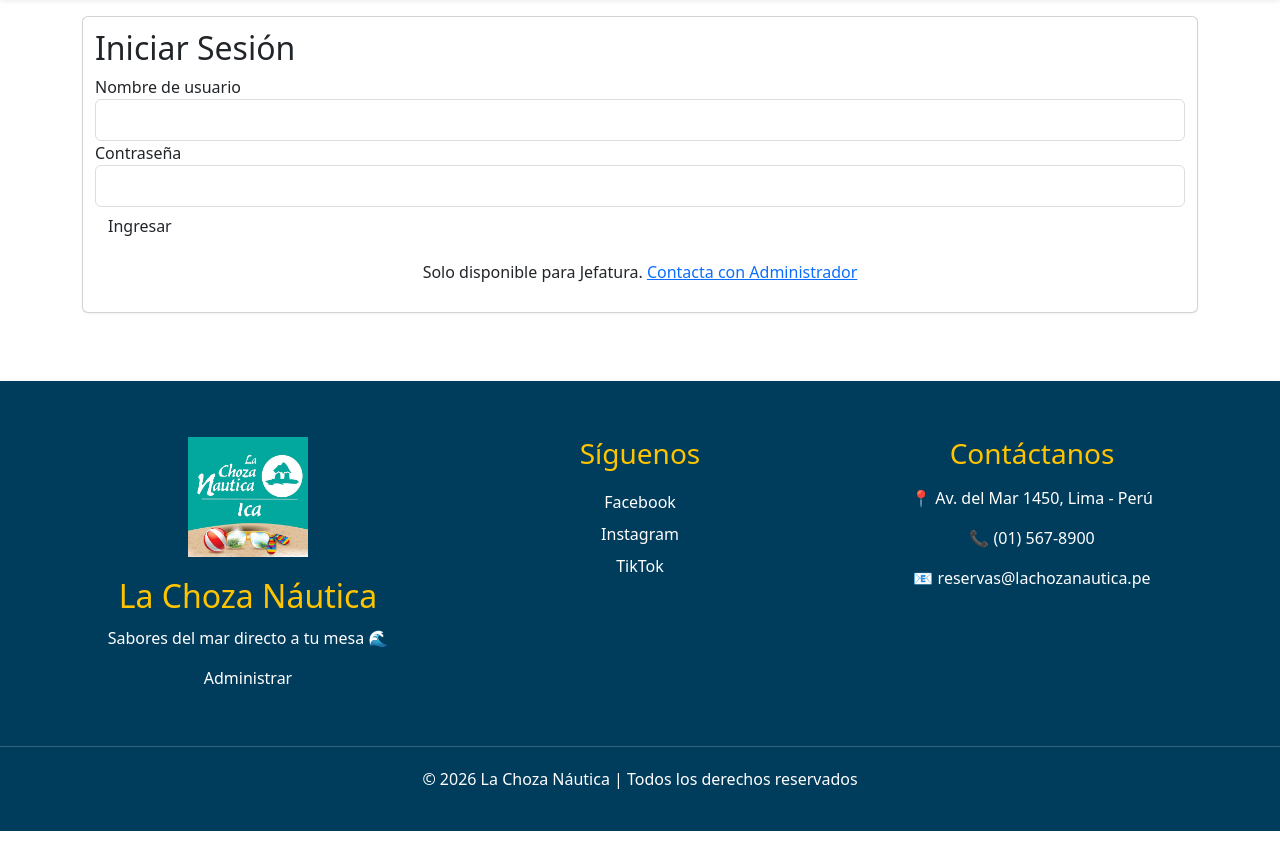
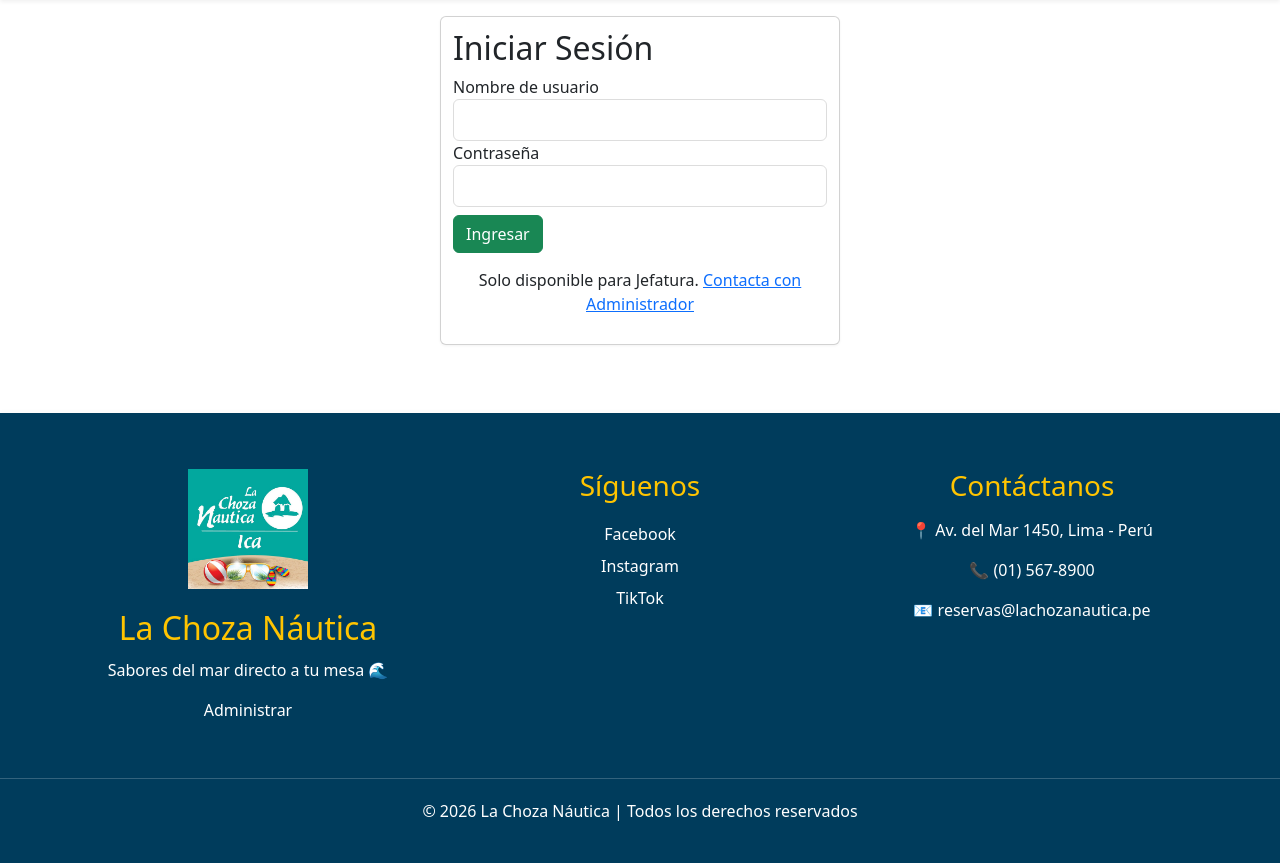
Before and after one commit to JaimeSuarez14/Automatizacion_Proceso_Operativo_en_una_organizacion_comercial, a PHP site: page /login.admin.php in a window 1280 px wide. Shown: the part 96-959 px from the top of the page. Before the commit the page ends 927 px from the top, so only its background shows below. Run offline with PHP 8.4, Linux system fonts and the light colour scheme.

Commit message:
login admin modificado

```diff
--- a/login.admin.php
+++ b/login.admin.php
@@ -4,7 +4,7 @@
 // ==========================
 session_start();
 require 'db.php'; // Asegúrate de que $pdo esté definido aquí
-if (isset($_SESSION['rol']) && isset($_SESSION['nombre_usuario']) && $_SESSION['rol'] =="admin"){
+if (isset($_SESSION['rol']) && isset($_SESSION['nombre_usuario']) && $_SESSION['rol'] == "admin") {
     header("Location: admin/admin.php");
     exit;
 }
@@ -56,7 +56,8 @@
 
 <?php require 'header.php'; ?>
 
-<section class="card">
+<section class="w-100">
+    <div class="card mx-auto" style="width: 25rem;">
         <h2>Iniciar Sesión</h2>
 
         <?php if (!empty($error)): ?>
@@ -70,12 +71,13 @@
             <label>Contraseña</label>
             <input type="password" name="contrasena" required>
 
-        <button type="submit" class="btn button">Ingresar</button>
+            <button type="submit" class="btn btn-success mt-2">Ingresar</button>
         </form>
 
         <p style="text-align:center;margin-top:15px;">
             Solo disponible para Jefatura. <a href="">Contacta con Administrador</a>
         </p>
+    </div>
 </section>
 
 <?php require 'footer.php'; ?>
--- a/login.php
+++ b/login.php
@@ -56,7 +56,7 @@
 ?>
 
 <?php require 'header.php'; ?>
-<section class="w-100">
+<section class="w-100 p-4">
     <div class="card mx-auto " style="width: 25rem; ">
         <h2>Iniciar Sesión</h2>
 
@@ -71,7 +71,7 @@
             <label>Contraseña</label>
             <input type="password" name="contrasena" required>
 
-            <button type="submit" class="btn button">Ingresar</button>
+            <button type="submit" class="btn btn-success">Ingresar</button>
         </form>
 
         <p style="text-align:center;margin-top:15px;">
--- a/registro.php
+++ b/registro.php
@@ -1,7 +1,8 @@
 <?php require 'header.php'; ?>
 
 <section>
-    <h1>Registro de Usuario</h1>
+    <div class="card mx-auto" style="width: 30rem;">
+        <h1>Registro de Usuario</h1>
 
     <?php
     if (isset($_GET['error'])) {
@@ -30,6 +31,7 @@
 
         <button type="submit" class="button">Registrarme</button>
     </form>
+    </div>
 </section>
 
 <?php require 'footer.php'; ?>
```
Lines whose indentation alone changed are shown as unchanged.
